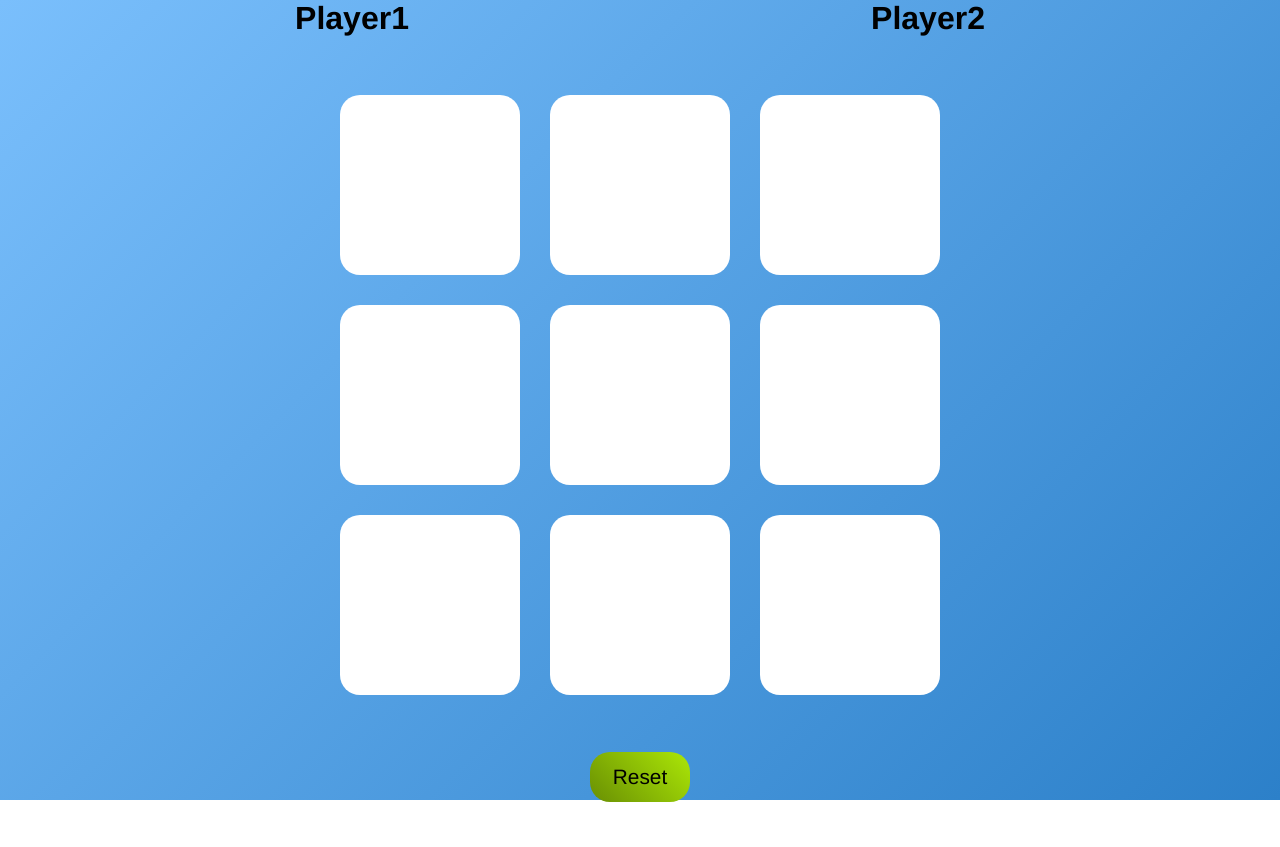
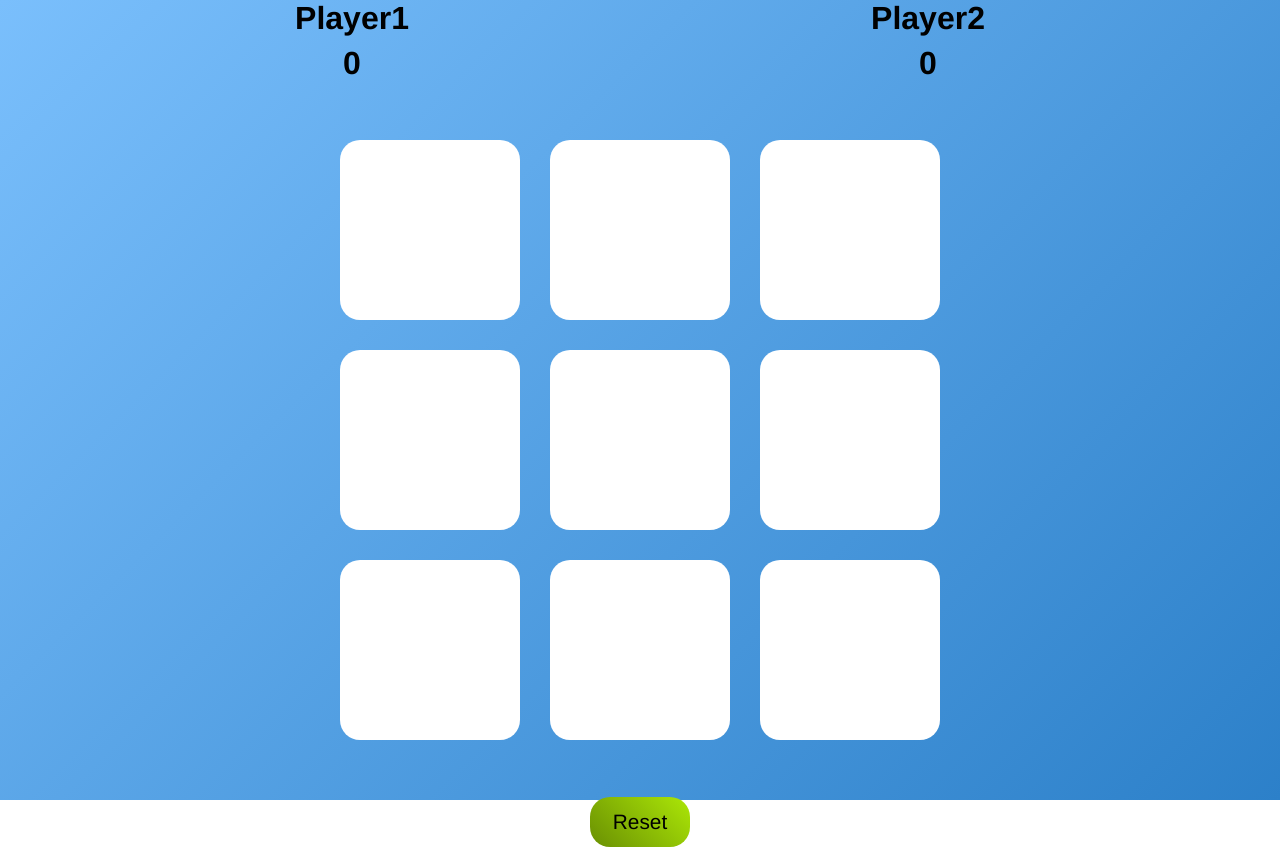
Before and after one commit to MR-Elbarbary/Tic-Tac-Toe, a plain HTML site: page index.html in a window 1280 px wide. Before the commit the page ends 802 px from the top, so only its background shows below. Drawn offline with Linux system fonts and the light colour scheme.

Commit message:
Add Score

```diff
--- a/index.html
+++ b/index.html
@@ -9,8 +9,14 @@
 </head>
 <body>
     <div class="container">
-        <div class="player 1"><h1>Player1</h1></div>
-        <div class="player 2"><h1>Player2</h1></div>
+        <div class="player 1">
+            <h1>Player1</h1>
+            <h1>0</h1>
+        </div>
+        <div class="player 2">
+            <h1>Player2</h1>
+            <h1>0</h1>
+        </div>
         <div class="board">
             <div class="block" data-index="1"></div>
             <div class="block" data-index="2"></div>
--- a/style.css
+++ b/style.css
@@ -21,6 +21,7 @@ html{
     flex-direction: column;
     align-items: center;
     justify-content: center;
+    gap: 1vh;
 }
 
 .board{
```
